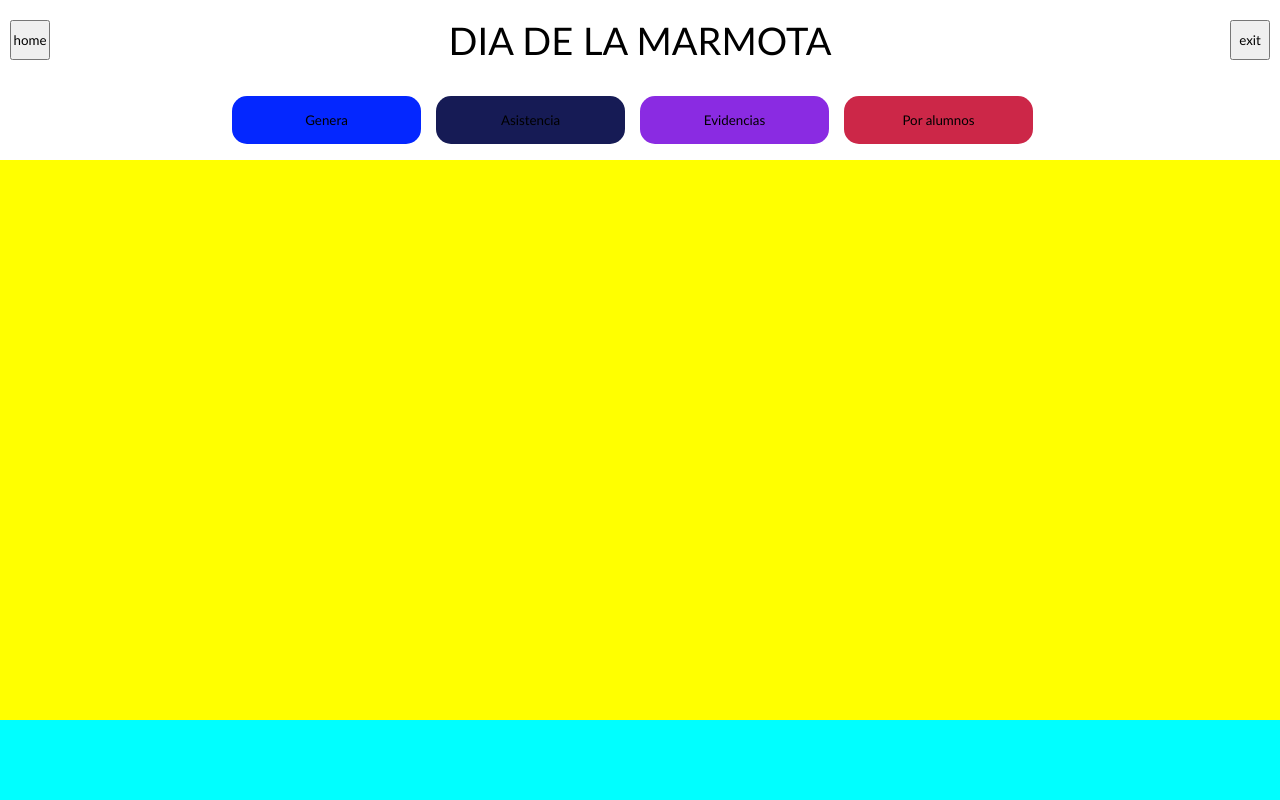
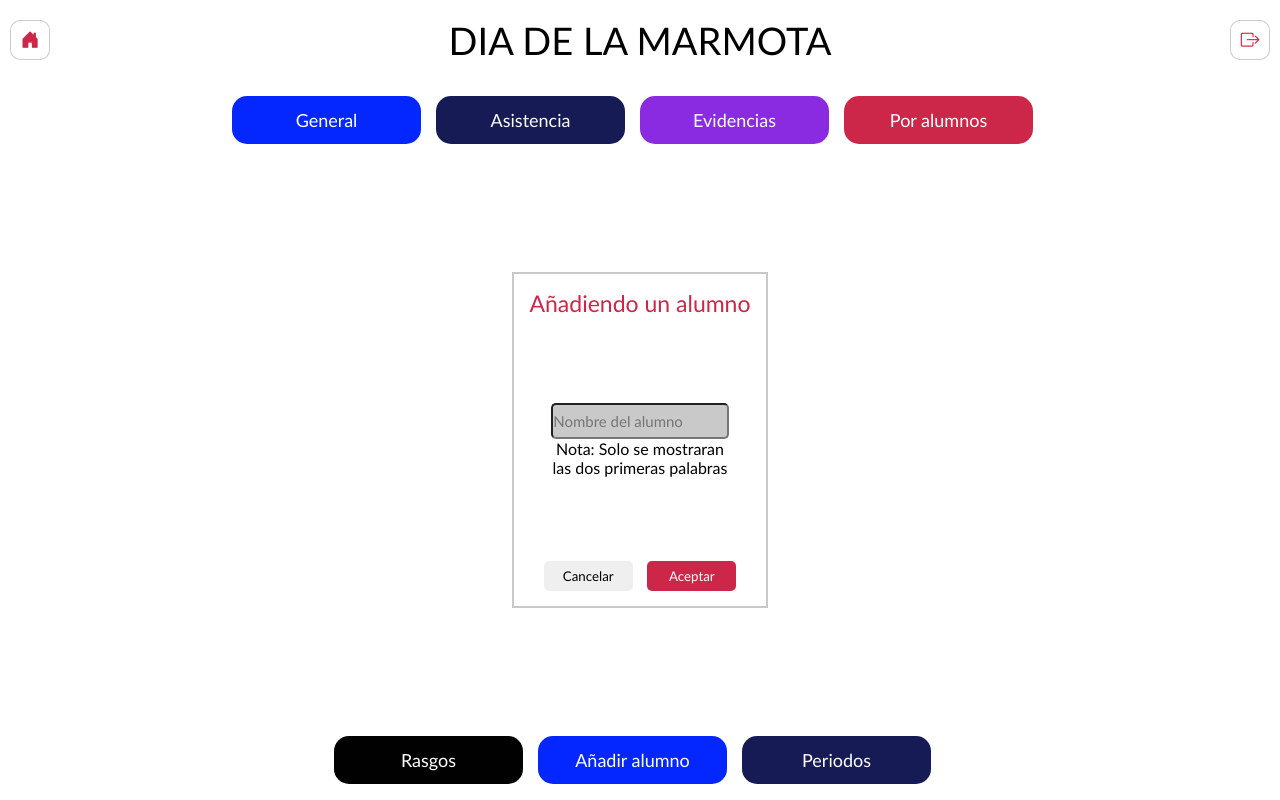
Before and after one commit to OlafGG/FrontServicioSocial, a React (Create React App) app: page / in a window 1280 px wide. Built offline with nearby package versions, Linux system fonts and the light colour scheme.

Commit message:
Finalizacion de la pantalla de añadir informacion, finalizacion de de la pantalla de añadido de estudiante

```diff
--- /dev/null
+++ b/src/css/add.student.info.css
@@ -0,0 +1,56 @@
+.adding-student-principal{
+    width: 20%;
+    height: 60%;
+    display: flex;
+    flex-direction: column;
+    align-items: center;
+    justify-content: center;
+    text-align: center;
+    box-sizing: border-box;
+    border: 2px solid rgba(80, 78, 78, .3);
+    padding: 15px;
+}
+
+.adding-title-principal{
+    width: 100%;
+    height: 10%;
+    font-size: 23px;
+    color: rgb(204, 39, 72);
+}
+
+.add-info-student{
+    width: 80%;
+    height: 80%;
+    display: flex;
+    flex-direction: column;
+    align-items: center;
+    justify-content: center;
+}
+
+#input-id{
+    width: 100%;
+    height: 15%;
+    background-color: rgba(80, 78, 78, .3);
+    font-size: 15px;
+    border-radius: 5px;
+}
+
+.button-adding-student-info{
+    width: 100%;
+    height: 10%;
+    display:flex;
+    align-items: center;
+    justify-content:space-evenly;
+}
+
+.button-adding-info-student{
+    width: 40%;
+    height: 100%;
+    border-radius: 5px;
+    border: none;
+}
+
+#aceptar{
+    background-color: rgb(204, 39, 72);
+    color: white;
+}
--- a/src/css/class.add.info.edit.css
+++ b/src/css/class.add.info.edit.css
@@ -19,6 +19,11 @@
 .class-edit-info-button-title{
     width: 40px;
     height:40px;
+    box-sizing: border-box;
+    border: 1px solid rgba(1, 1, 1, .2);
+    border-radius: 10px;
+    background-color: white;
+    color: rgb(204, 39, 72);
 }
 #class-edit-info-title{
     font-size: 38px;
@@ -41,6 +46,8 @@
     border-radius: 15px;
     border: none;
     margin-right: 15px;
+    color: white;
+    font-size: 18px;
 }
 
 #general{
@@ -59,11 +66,40 @@
 .class-add-info-students{
     width: 100%;
     height: 70%;
-    background-color: yellow;
+    display: flex;
+    flex-direction: column;
+    justify-content: center;
+    align-items: center;
+}
+
+#p-icon{
+    color: rgba(1, 1, 1, .2);
+}
+
+.icon-background-edit-info{
+    font-size: 1500%;
+    color: rgba(1, 1, 1, .2);
 }
 
 .class-add-info-buttons-edit{
     width: 100%;
     height: 10%;
-    background-color: aqua;
+    display: flex;
+    justify-content:center;
+    padding-left: 10px;
+    padding-right: 10px;
+    align-items: center;
+    justify-items: center;
 }
+
+#rasgos{
+    background-color: rgb(1, 1, 1);
+}
+
+#add-student{
+    background-color: rgb(4, 39, 255);
+}
+
+#periodos{
+    background-color: rgb(22, 27, 85);
+}
--- /dev/null
+++ b/src/pages/class/add.student.jsx
@@ -0,0 +1,22 @@
+import React from 'react';
+import '../../css/add.student.info.css'
+
+const AddStudent = () => {
+    return (
+        <div className='adding-student-principal'>
+            <div className='adding-title-principal'>
+                <label>Añadiendo un alumno</label>
+            </div>
+            <div className='add-info-student'>
+                <input id='input-id' type='text' placeholder='Nombre del alumno'></input>
+                <p>Nota: Solo se mostraran las dos primeras palabras</p>
+            </div>
+            <div className='button-adding-student-info'>
+                <button className='button-adding-info-student' id='cancelar'>Cancelar</button>
+                <button className='button-adding-info-student' id='aceptar'>Aceptar</button>
+            </div>
+        </div>
+    );
+}
+
+export default AddStudent;
--- a/src/pages/class/class.add.info.edit.jsx
+++ b/src/pages/class/class.add.info.edit.jsx
@@ -1,25 +1,30 @@
 import React from 'react';
 import '../../css/class.add.info.edit.css'
+import AddStudent from './add.student';
 
 const ClassAddInfoEdit = () => {
     return (
         <div className='class-add-information-edit'>
             <div className='class-add-info-title'>
-                <button className='class-edit-info-button-title'>home</button>
+                <button className='class-edit-info-button-title '><i style={{fontSize: '140%'}} class="bi bi-house-door-fill"></i></button>
                 <label id='class-edit-info-title'>DIA DE LA MARMOTA</label>
-                <button className='class-edit-info-button-title'>exit</button>
+                <button className='class-edit-info-button-title'><i style={{fontSize: '140%'}} class="bi bi-box-arrow-right"></i></button>
             </div>
             <div className='class-add-info-buttons-up'>
-                <button className='class-info-general-buttons' id='general'>Genera</button>
+                <button className='class-info-general-buttons' id='general'>General</button>
                 <button className='class-info-general-buttons' id='asistencia'>Asistencia</button>
                 <button className='class-info-general-buttons' id='evidencias'>Evidencias</button>
                 <button className='class-info-general-buttons' id='por-alumnos'>Por alumnos</button>
             </div>
             <div className='class-add-info-students'>
-
+                {/*<i id='' class="bi bi-person-fill-x icon-background-edit-info"></i>
+                <p id='p-icon'>Aun no has agregado alumnos a esta clase</p>*/}
+                <AddStudent></AddStudent>
             </div>
             <div className='class-add-info-buttons-edit'>
-
+                <button className='class-info-general-buttons' id='rasgos'>Rasgos</button>
+                <button className='class-info-general-buttons' id='add-student'>Añadir alumno</button>
+                <button className='class-info-general-buttons' id='periodos'>Periodos</button>
             </div>
         </div>
     );
```
